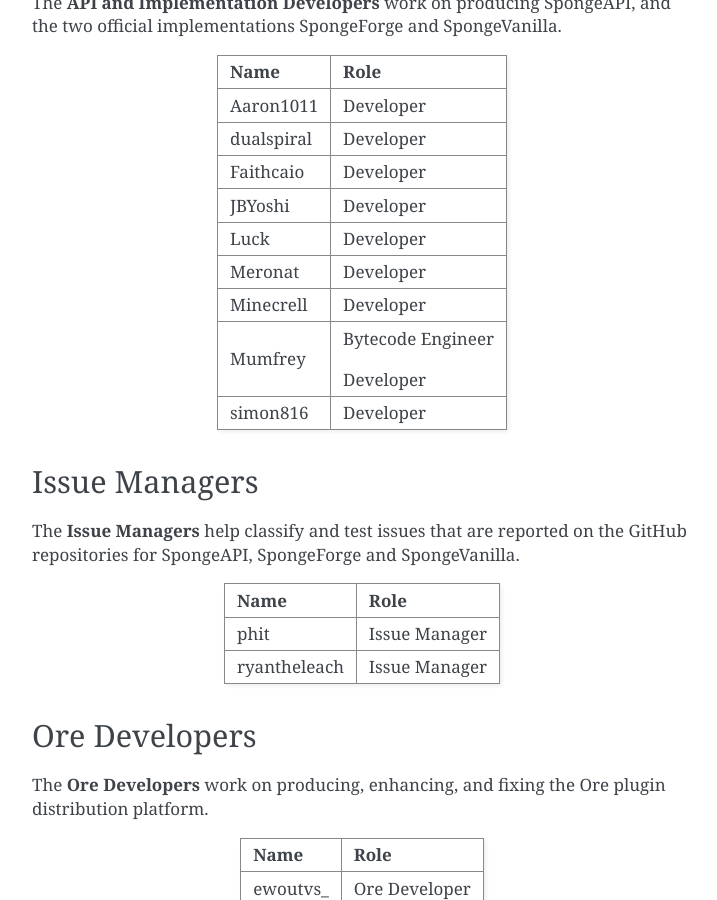
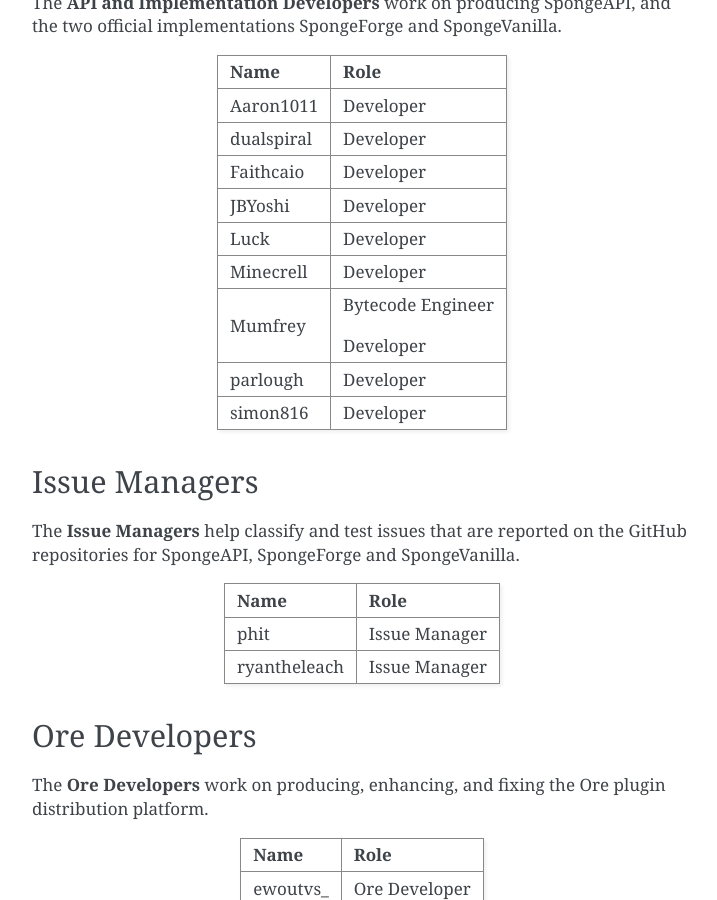
Before and after one commit to SpongePowered/SpongeDocs, a Sphinx documentation site: the page built from source/about/staff.rst, in a window 1280 px wide and 900 px high, scrolled down 1310 px. Shown: the whole window, without its empty margins (388-1105 px from the left). Built offline with Sphinx 7.4.7, drawn with Linux system fonts in a browser that asks for light colours; pages that are not in the unit, such as notebooks, are missing from menus.

Commit message:
I did it (#706)
* I did it

* Correct alphabetical order

```diff
--- a/source/about/staff.rst
+++ b/source/about/staff.rst
@@ -82,13 +82,13 @@
 +-----------------------------------+------------------------------------+
 | Luck                              | Developer                          |
 +-----------------------------------+------------------------------------+
-| Meronat                           | Developer                          |
-+-----------------------------------+------------------------------------+
 | Minecrell                         | Developer                          |
 +-----------------------------------+------------------------------------+
 | Mumfrey                           | Bytecode Engineer                  |
 |                                   |                                    |
 |                                   | Developer                          |
++-----------------------------------+------------------------------------+
+| parlough                          | Developer                          |
 +-----------------------------------+------------------------------------+
 | simon816                          | Developer                          |
 +-----------------------------------+------------------------------------+
```
